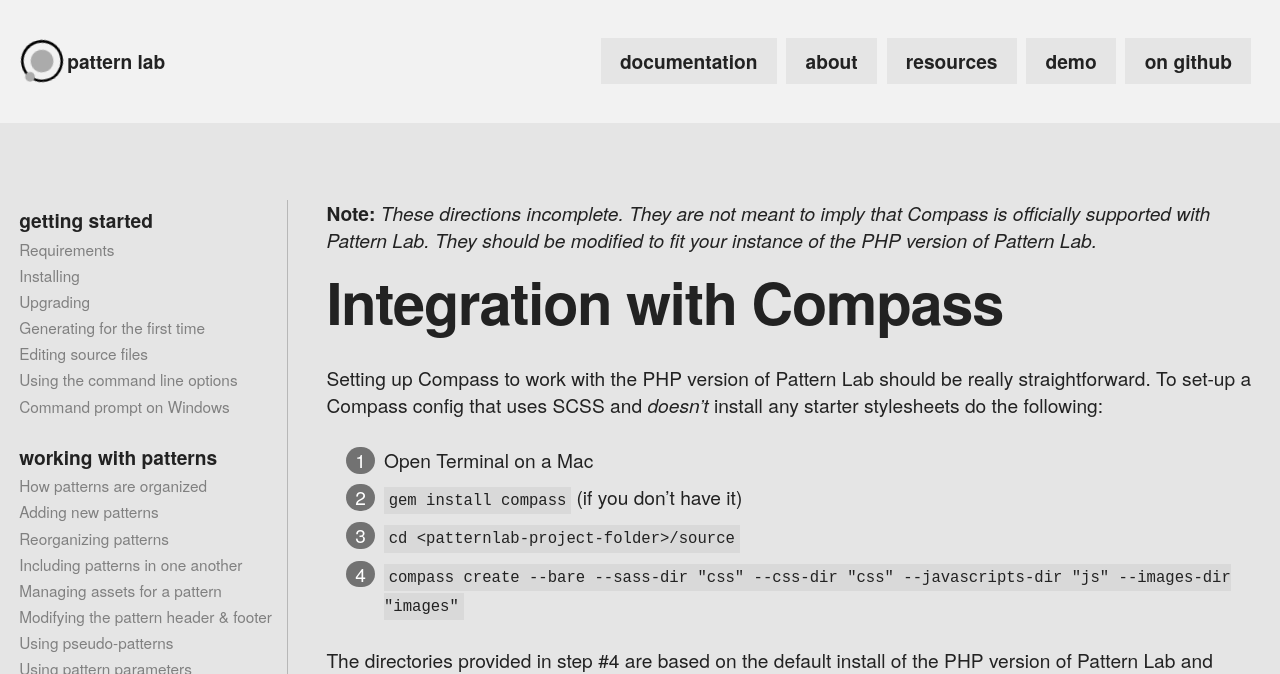
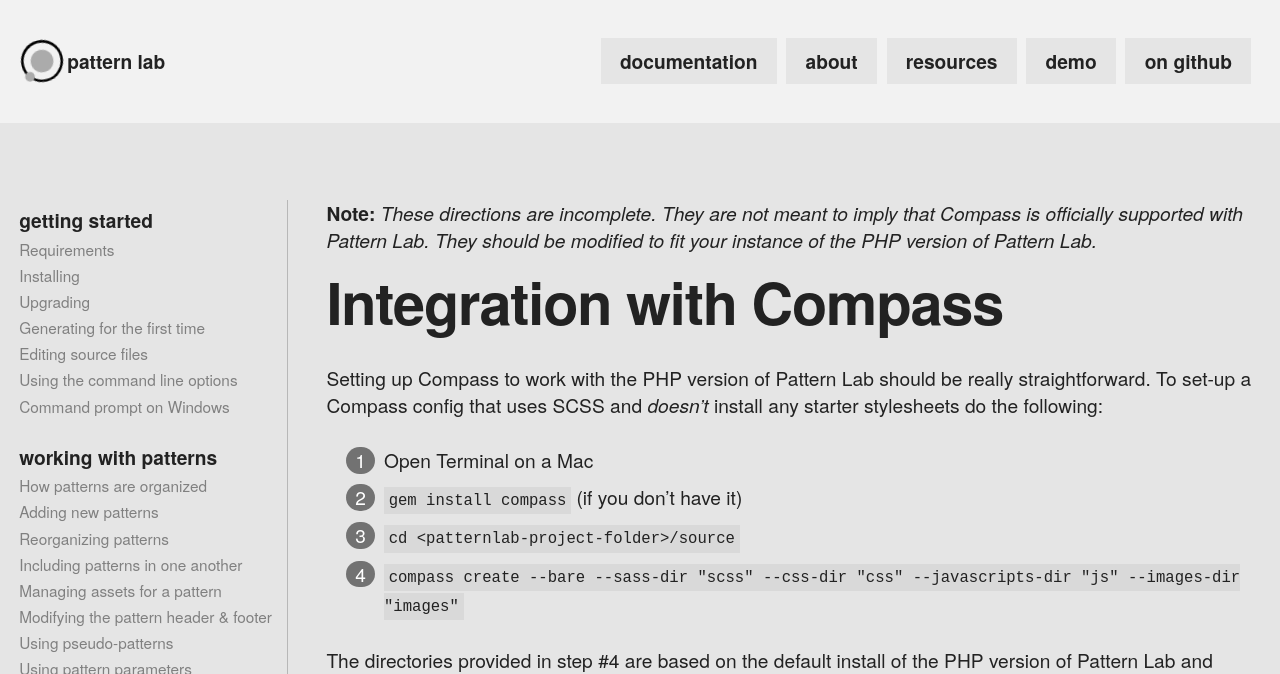
Before and after one commit to pattern-lab/website, a Jekyll site: the page built from patternlabsite/docs/advanced-integration-with-compass.md, in a window 1280 px wide. Shown: the top 674 px of the page. Built offline with Jekyll 4.4.1, drawn with Linux system fonts in a browser that asks for light colours; Markdown is read by kramdown in place of the engine named in the settings; comment, search, counter and statistics services are not loaded.

Commit message:
update integration with compass documentation to refelect proper scss directory. Add 'are' to first sentence, although it's kind of fun without it.

```diff
--- a/patternlabsite/docs/advanced-integration-with-compass.md
+++ b/patternlabsite/docs/advanced-integration-with-compass.md
@@ -3,7 +3,7 @@
 title: Integration with Compass | Pattern Lab
 ---
 
-**Note:** *These directions incomplete. They are not meant to imply that Compass is officially supported with Pattern Lab. They should be modified to fit your instance of the PHP version of Pattern Lab.*
+**Note:** *These directions are incomplete. They are not meant to imply that Compass is officially supported with Pattern Lab. They should be modified to fit your instance of the PHP version of Pattern Lab.*
 
 # Integration with Compass
 
@@ -12,7 +12,7 @@
 1. Open Terminal on a Mac
 2. `gem install compass` (if you don't have it)
 3. `cd <patternlab-project-folder>/source`
-4. `compass create --bare --sass-dir "css" --css-dir "css" --javascripts-dir "js" --images-dir "images"`
+4. `compass create --bare --sass-dir "scss" --css-dir "css" --javascripts-dir "js" --images-dir "images"`
 
 The directories provided in step #4 are based on the default install of the PHP version of Pattern Lab and should be updated to reflect your directory structure. Also, if you need Compass to watch other directories or implement features modify step #4 as appropriate.
 
```
